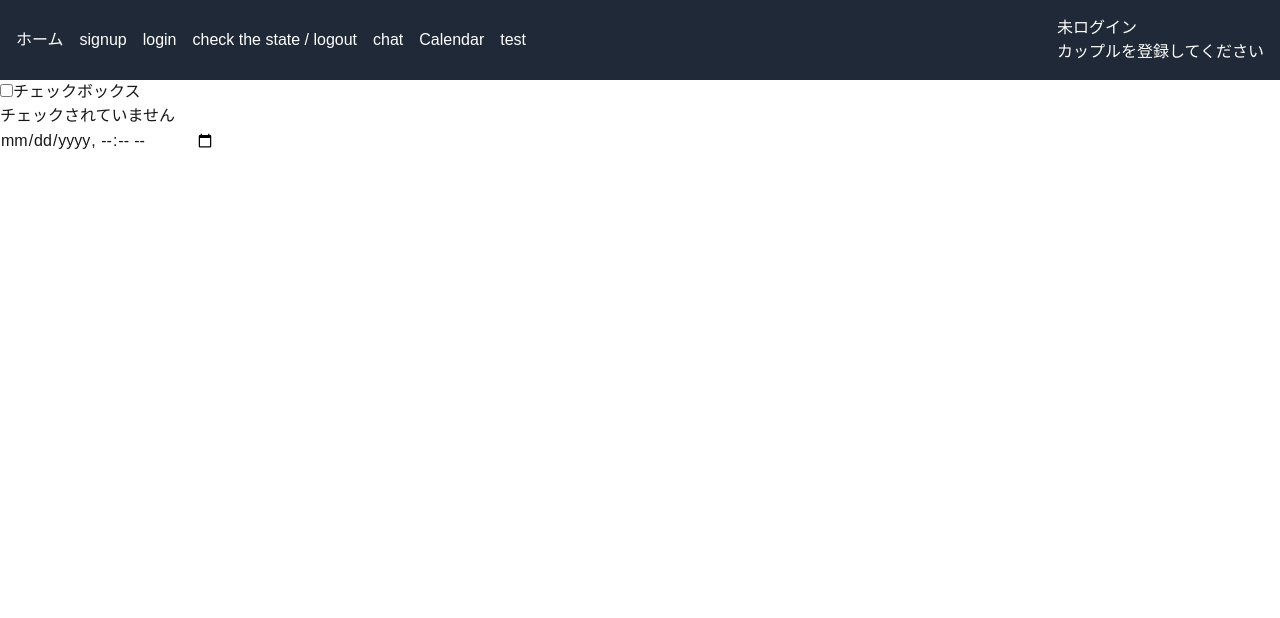
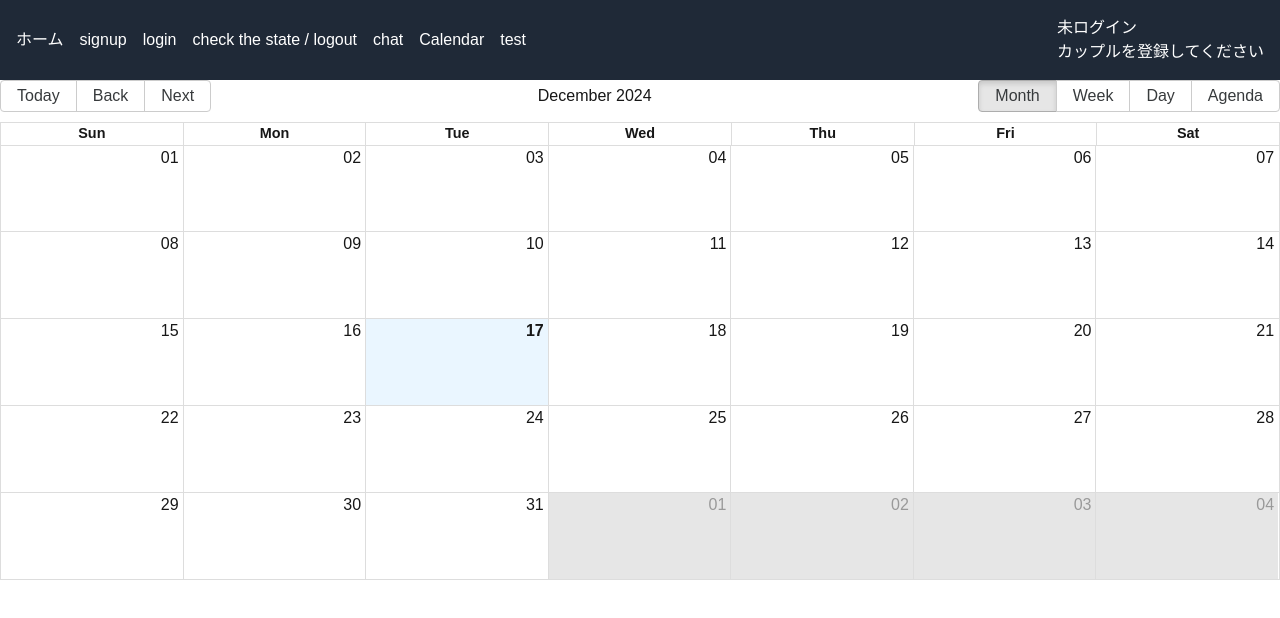
Before and after one commit to JojiYonamine/My-project, a Next.js app: page /Test in a window 1280 px wide. Shown: the top 618 px of the page. Built offline with nearby package versions, Linux system fonts and the light colour scheme; no server answers.

Commit message:
feat:add calendar tool bar

```diff
--- a/src/app/Calendar/page.tsx
+++ b/src/app/Calendar/page.tsx
@@ -1,12 +1,12 @@
 "use client";
 import React, { act, useEffect, useState } from "react";
-import { Calendar, dateFnsLocalizer } from "react-big-calendar";
+import { Calendar, dateFnsLocalizer, View } from "react-big-calendar";
 import "react-big-calendar/lib/css/react-big-calendar.css";
 import { useCouple } from "@/Context/Couple-modified";
 import { dateAndTimeToIso, dateToIso, IsoToDate } from "@/utils/dateUtils";
 
 import { RequireAuth } from "@/components/RequireAuth";
-import { format, getDay, parse, startOfWeek } from "date-fns";
+import { addMonths, format, getDay, parse, startOfWeek, subMonths } from "date-fns";
 import { calendar, calendarEvent, calendarEventShowing } from "@/types/types";
 import { ja } from "date-fns/locale";
 import { ensureCid, ensureString, ensureUser } from "@/utils/typeGare";
@@ -16,6 +16,7 @@ import { addCalendar } from "@/utils/Calendar/addCalendar";
 import { addEvent } from "@/utils/Calendar/addEvents";
 import { deleteEvent } from "@/utils/Calendar/deleteEvent";
 import { uploadEditedEvent } from "@/utils/Calendar/updateEvent";
+import DefaultToolbar from "@/components/calendarToolBar";
 
 const locales = {
   ja: ja,
@@ -58,7 +59,17 @@ const MyCalendar = () => {
     undefined
   );
 
-  const [showModal,setShowModal] = useState<boolean>(false)
+  // カレンダー表示用の状態
+  const [currentDate, setCurrentDate] = useState<Date>(new Date())
+  const [currentView,setCurrentView] = useState<View>("month")
+
+  const handleNextMonth = () => {
+    setCurrentDate(addMonths(currentDate,1))
+  }
+
+  const handlePreviousMonth = () => {
+    setCurrentDate(subMonths(currentDate,1))
+  }
 
   // カレンダー追加
   const addNewCalendr = async () => {
@@ -105,21 +116,22 @@ const MyCalendar = () => {
     fetchEvents(cid, activeCalendar).then(setEvents);
   }, [cid, activeCalendar, updateEvent]);
 
+
   const handleChangeShare = (e: React.ChangeEvent<HTMLInputElement>) => {
     setShare(e.target.checked);
   };
-
-
   const handleChangeAllDay = (e: React.ChangeEvent<HTMLInputElement>) => {
     setAllDay(e.target.checked);
   };
 
 
+  // イベントを選択
   const handleSelectEvent = (e: calendarEventShowing) => {
     setSelectedEvent(e);
     setEditedEvent(e)
   };
 
+  // 選択したイベントを編集する
   const handleEditEvent = (e:React.ChangeEvent<HTMLInputElement>) => {
     ensureString(editedEvent?.eventId)
     const {name,value,checked} = e.target
@@ -139,13 +151,7 @@ const MyCalendar = () => {
     setEditedEvent({ ...editedEvent,  [name]:value})
   }
 
-
-  const handleDeleteEvent = async (cid:string,activeCalendar:string,eventId:string) =>{
-    await deleteEvent(cid,activeCalendar,eventId)
-    setUpdateEvent(!updateEvent);
-    setSelectedEvent(undefined)
-  }
-
+  // 編集したイベントを反映させる
   const handleUpdateEvent = async () =>{
     if (!editedEvent || !activeCalendar){
       return
@@ -156,6 +162,23 @@ const MyCalendar = () => {
     setEditedEvent(undefined)
     setSelectedEvent(undefined)
   }
+
+  // 選択したイベントを削除
+  const handleDeleteEvent = async (cid:string,activeCalendar:string,eventId:string) =>{
+    await deleteEvent(cid,activeCalendar,eventId)
+    setUpdateEvent(!updateEvent);
+    setSelectedEvent(undefined)
+  }
+
+  const handleNavigate = (newDate:Date) => {
+    console.log("Navigated to:", newDate);
+    setCurrentDate(newDate);
+  };
+
+  const handleViewChange = (newView:View) => {
+    console.log("View changed to:", newView);
+    setCurrentView(newView);
+  };
 
   return (
     <div style={{ height: 500 }}>
@@ -273,14 +296,24 @@ const MyCalendar = () => {
 
         {/* カレンダー表示 */}
         <div>
+        {/* <button onClick={handlePreviousMonth}>Previous</button>
+        <button onClick={() => setCurrentDate(new Date())}>Today</button>
+        <button onClick={handleNextMonth}>Next</button> */}
+
           <Calendar
             localizer={localizer}
             events={events}
+            date = {currentDate}
             startAccessor="start"
             endAccessor="end"
             onSelectEvent={handleSelectEvent}
+            onNavigate = {handleNavigate}
+            onView={handleViewChange}
+            view = {currentView}
             style={{ height: 500, width: "100%" }}
-          />
+            components={{
+              toolbar: DefaultToolbar, // カスタムツールバーを適用
+            }}          />
         </div>
 
         {/* イベント選択時 */}
--- a/src/app/Test/page.tsx
+++ b/src/app/Test/page.tsx
@@ -1,42 +1,83 @@
-"use client"
+'use client'
+import React, { useState } from "react";
+import { Calendar, momentLocalizer } from "react-big-calendar";
+import moment from "moment";
+import "react-big-calendar/lib/css/react-big-calendar.css";
+import { DefaultToolbar } from "@/components/calendarToolBar";
 
-import { dateToIso, IsoToDate } from "@/utils/dateUtils";
-import { useState } from "react"
+const localizer = momentLocalizer(moment);
 
-const Test = () => {
-    const [isChecked, setIsChecked] = useState(false);
+const MyCalendar = ({ events }) => {
+  const [currentDate, setCurrentDate] = useState(new Date());
+  const [currentView, setCurrentView] = useState("month");
 
-    const handleCheckboxChange = (e: React.ChangeEvent<HTMLInputElement>) => {
-      setIsChecked(e.target.checked);
-    };
-    const [startDate,setStartDate]= useState<Date>(new Date())
+  const handleNavigate = (newDate) => {
+    console.log("Navigated to:", newDate);
+    setCurrentDate(newDate);
+  };
 
-    return (
-      <div>
-        <label>
-          <input
-            type="checkbox"
-            checked={isChecked} // チェック状態を制御
-            onChange={handleCheckboxChange} // 状態を更新
-          />
-          チェックボックス
-        </label>
-        <p>{isChecked ? "チェックされています" : "チェックされていません"}</p>
-        <input
-        type="datetime-local"
-        placeholder="開始日時を入力"
-        value={dateToIso(startDate)}
-        onChange={(e: React.ChangeEvent<HTMLInputElement>) => {
-            setStartDate(IsoToDate(e.target.value));
-            console.log(e)
-        }}
-        />
-      </div>
-    );
+  const handleViewChange = (newView) => {
+    console.log("View changed to:", newView);
+    setCurrentView(newView);
+  };
 
-}
+  return (
+    <Calendar
+      localizer={localizer}
+      events={events}
+      date={currentDate}
+      view={currentView}
+      onNavigate={handleNavigate}
+      onView={handleViewChange}
+      components={{
+        toolbar: DefaultToolbar,
+      }}
+      style={{ height: 500 }}
+    />
+  );
+};
 
-export default Test
+export default MyCalendar;
+
+// "use client"
+
+// import { dateToIso, IsoToDate } from "@/utils/dateUtils";
+// import { useState } from "react"
+
+// const Test = () => {
+//     const [isChecked, setIsChecked] = useState(false);
+
+//     const handleCheckboxChange = (e: React.ChangeEvent<HTMLInputElement>) => {
+//       setIsChecked(e.target.checked);
+//     };
+//     const [startDate,setStartDate]= useState<Date>(new Date())
+
+//     return (
+//       <div>
+//         <label>
+//           <input
+//             type="checkbox"
+//             checked={isChecked} // チェック状態を制御
+//             onChange={handleCheckboxChange} // 状態を更新
+//           />
+//           チェックボックス
+//         </label>
+//         <p>{isChecked ? "チェックされています" : "チェックされていません"}</p>
+//         <input
+//         type="datetime-local"
+//         placeholder="開始日時を入力"
+//         value={dateToIso(startDate)}
+//         onChange={(e: React.ChangeEvent<HTMLInputElement>) => {
+//             setStartDate(IsoToDate(e.target.value));
+//             console.log(e)
+//         }}
+//         />
+//       </div>
+//     );
+
+// }
+
+// export default Test
 
 // "use client"
 
--- /dev/null
+++ b/src/app/components/calendarToolBar.tsx
@@ -0,0 +1,43 @@
+
+import { ToolbarProps, View } from "react-big-calendar";
+
+const DefaultToolbar = (props: ToolbarProps) => {
+    const { label, onNavigate, onView } = props;
+  return (
+    <div className="rbc-toolbar">
+      {/* ナビゲーションボタン */}
+      <span className="rbc-btn-group">
+        <button type="button" onClick={() => onNavigate("PREV")}>
+          &#8249; {/* 左向き矢印 */}
+        </button>
+        <button type="button" onClick={() => onNavigate("TODAY")}>
+          Today
+        </button>
+        <button type="button" onClick={() => onNavigate("NEXT")}>
+          &#8250; {/* 右向き矢印 */}
+        </button>
+      </span>
+
+      {/* ラベル（現在の日付範囲） */}
+      <span className="rbc-toolbar-label">{label}</span>
+
+      {/* ビュー切り替えボタン */}
+      <span className="rbc-btn-group">
+        <button type="button" onClick={() => onView("month")}>
+          Month
+        </button>
+        <button type="button" onClick={() => onView("week")}>
+          Week
+        </button>
+        <button type="button" onClick={() => onView("day")}>
+          Day
+        </button>
+        <button type="button" onClick={() => onView("agenda")}>
+          Agenda
+        </button>
+      </span>
+    </div>
+  );
+};
+
+export default DefaultToolbar;
--- a/src/app/utils/Calendar/addEvents.ts
+++ b/src/app/utils/Calendar/addEvents.ts
@@ -3,9 +3,6 @@ import { isBefore } from "date-fns";
 import { ensureDate } from "../typeGare";
 import { addDoc } from "firebase/firestore";
 import { eventsRef } from "../firestoreRefs";
-
-
-
 
 
 export const addEvent = async(cid:string, activeCalendar:string, event:calendarEvent) =>{
```
